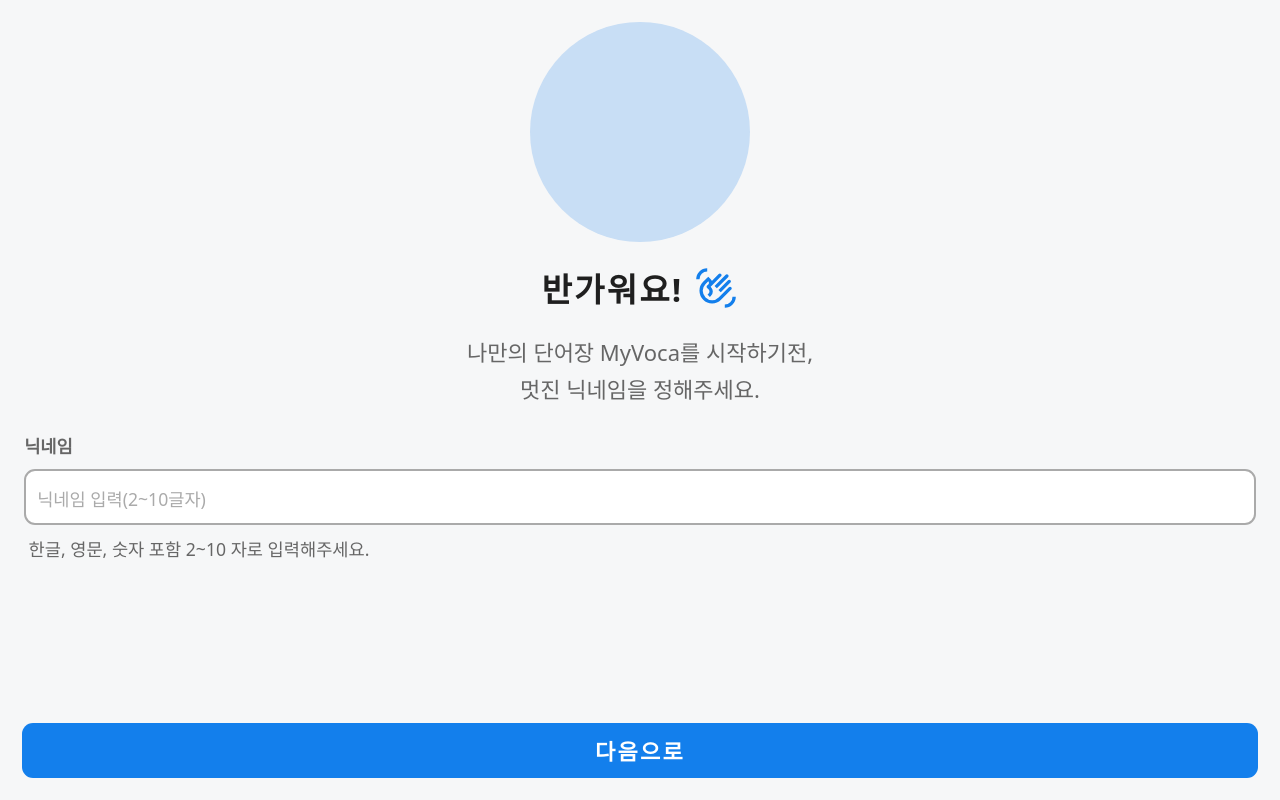
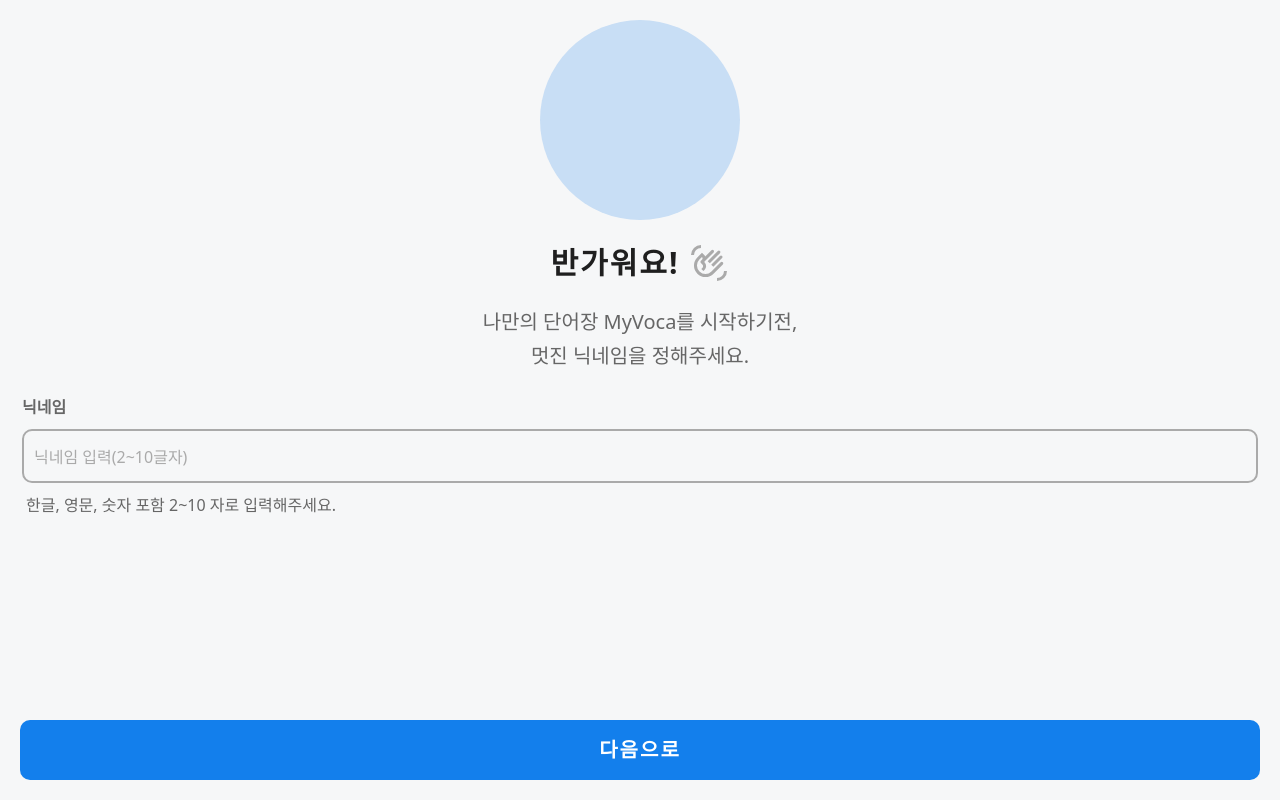
Before and after one commit to funnyhun/MyVoca, a React (Vite) app: page /onboard/nickname in a window 1280 px wide. Built offline with nearby package versions, Linux system fonts and the light colour scheme.

Commit message:
fix : 온보딩에서 width-360 이하에서 컨텐츠 영역이 부족한 버그 1) Onboard.jsx에서 360px로 하드코딩된 min-width 수정

```diff
--- a/src/layout/Loading.jsx
+++ b/src/layout/Loading.jsx
@@ -3,8 +3,8 @@ import styled from "styled-components";
 import { BrandIcon } from "../assets/iconList";
 
 const Wrapper = styled.div`
-  width: 100vw;
-  height: 100vh;
+  width: 100%;
+  height: 100%;
 
   display: flex;
   flex-direction: column;
--- a/src/onboard/Onboard.jsx
+++ b/src/onboard/Onboard.jsx
@@ -3,7 +3,7 @@ import { Outlet } from "react-router-dom";
 import { Suspense } from "react";
 
 const Wrapper = styled.div`
-  min-width: 360px;
+  min-width: ${({ theme }) => theme.min_width};
 
   // Navigation + ios-bottom-area
   height: calc(100vh - env(safe-area-inset-bottom));
--- a/src/styles/GlobalStyle.jsx
+++ b/src/styles/GlobalStyle.jsx
@@ -1,87 +1,74 @@
-import { createGlobalStyle } from "styled-components";
+import { createGlobalStyle, css } from "styled-components";
 
 export const GlobalStyle = createGlobalStyle`
   :root {
-    font-size : 14px;
+    /* 테마 값을 CSS 변수로 주입 (성능 최적화 핵심) */
+    --bg-color: ${({ theme }) => theme.theme};
+    --font-color: ${({ theme }) => theme.font};
+    --sub-color: ${({ theme }) => theme.sub};
+
+    font-size: 14px;
     font-family: 'Noto Sans', sans-serif;
-    color: ${({ theme }) => theme.font};
   }
 
+  /* 반응형 폰트 사이즈 (중복 제거) */
   @media (min-width: 375px) { :root { font-size: 16px; } }
-  @media (min-width: 414px) { :root { font-size: 16px; } }
   @media (min-width: 768px) { :root { font-size: 18px; } }
   @media (min-width: 1024px) { :root { font-size: 20px; } }
-  @media (min-width: 1280px) { :root { font-size: 22px; } }
 
+  /* 초기화 (필요한 것만 엄격하게) */
   *, *::before, *::after {
     margin: 0;
     padding: 0;
     box-sizing: border-box;
-
-    // prevent touch-zoom
-    touch-action: manipulation;
-
-    // prevent tap-highlight
     -webkit-tap-highlight-color: transparent;
-
-    // prevent default scroll
-    -ms-overflow-style: none; /* IE, Edge */
-    scrollbar-width: none; /* Firefox */
-    &::-webkit-scrollbar {
-      display: none; /* Chrome, Safari, Opera */
-    }
   }
 
   html, body, #root {
-    height: 100vh;
+    height: 100%;
     width: 100%;
+    /* 스크롤바 숨김은 여기서 한 번만 */
+    overflow: overlay;
+    -ms-overflow-style: none;
+    scrollbar-width: none;
+    &::-webkit-scrollbar { display: none; }
   }
 
   body {
-    background-color: ${({ theme }) => theme.theme};
+    background-color: var(--bg-color);
+    color: var(--font-color);
     font-size: 1rem;
-    font-weight: 400;
+    line-height: 1.5;
     user-select: none;
+    touch-action: manipulation;
     -webkit-font-smoothing: antialiased;
-    -moz-osx-font-smoothing: grayscale;
   }
 
-  h1, h2, h3, h4, h5, h6 { font-weight: 400; }
+  /* 타이포그래피 계층화 */
+  h1, h2, h3, h4, h5, h6 { font-weight: 600; line-height: 1.2; }
   h1 { font-size: 2.5rem; }
   h2 { font-size: 2rem; }
   h3 { font-size: 1.5rem; }
-  h4 { font-size: 1.1rem; }
-  h5, h6 { font-size: 1rem; }
 
-  span { line-height: 1; }
-
-  input, button { border: none; }
-  button { cursor: pointer; background: none; }
-
-  textarea, button, select, input, option, ul, ol, a {
-    font-family: inherit;
-    font-size: 1rem;
-    color: ${({ theme }) => theme.font};
+  /* 폼 요소 초기화 */
+  input, button, select, textarea {
+    font: inherit;
+    color: inherit;
+    border: none;
+    background: none;
   }
 
-  ul, ol {
-    list-style: none;
-  }
+  button { cursor: pointer; }
+  ul, ol { list-style: none; }
+  a { text-decoration: none; color: inherit; }
 
-  a {
-    text-decoration: none;
-  }
-
-  /* ICON */
+  /* 아이콘 최적화 */
   svg {
-    display: flex;
-    flex: 0 0 auto;
+    display: inline-block;
+    vertical-align: middle;
     width: 1.5rem;
     height: 1.5rem;
-    color: ${({ theme }) => theme.sub};
-
-    & * {
-      fill: currentColor;
-    }
+    fill: var(--sub-color);
+    flex-shrink: 0;
   }
 `;
```
